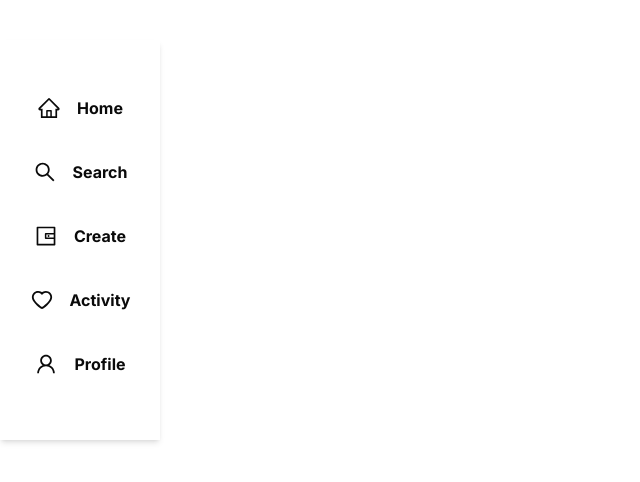
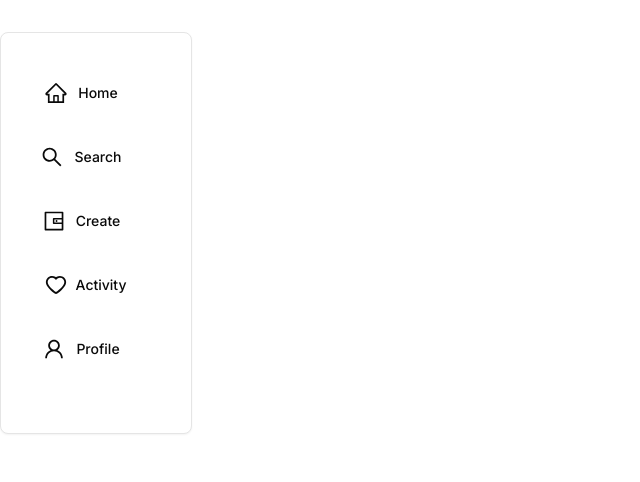
Before and after one commit to rolikaagarwal/Threads, a Next.js app: page / in a window 1280 px wide. Shown: the top 482 px of the page, without its empty margins (0-640 px from the left). Built offline with nearby package versions, Linux system fonts and the light colour scheme.

Commit message:
button added

```diff
--- a/components/Header/Sidebar.tsx
+++ b/components/Header/Sidebar.tsx
@@ -5,33 +5,55 @@
   AiOutlineSearch,
   AiOutlineWallet,
 } from "react-icons/ai";
+import { Button, buttonVariants } from "@/components/ui/button";
+import { Card } from "../ui/card";
 const Sidebar: React.FC = () => {
   return (
     <>
-      <div className="flex mt-10 ">
-        <ul className="flex items-center flex-col w-40  py-10 shadow-md shadow-black-light">
-          <li className="flex rounded-lg py-4 px-6 mb-2 font-bold align-middle cursor-pointer hover:text-gray-500 hover:bg-slate-100 ">
-            <AiOutlineHome className="mr-4 w-6 h-6" />
-            Home
+      <Card className="flex mt-8 w-48 ">
+        <ul className="flex items-center flex-col w-40 py-10">
+          <li className="flex mb-6">
+            <Button variant="ghost">
+              <div className="flex items-center">
+                <AiOutlineHome className="w-6 h-6 mr-2.5" />
+                <span >Home</span>
+              </div>
+            </Button>
           </li>
-          <li className="flex rounded-lg py-4 px-6 mb-2 font-bold align-middle cursor-pointer hover:text-gray-500 hover:bg-slate-100 ">
-            <AiOutlineSearch className="mr-4 w-6 h-6" />
-            Search
+          <li className="flex mb-6">
+            <Button variant="ghost">
+              <div className="flex items-center">
+                <AiOutlineSearch className="w-6 h-6 mr-2.5" />
+                <span >Search</span>
+              </div>
+            </Button>
           </li>
-          <li className="flex rounded-lg py-4 px-6 mb-2 font-bold align-middle cursor-pointer hover:text-gray-500 hover:bg-slate-100 ">
-            <AiOutlineWallet className="mr-4 w-6 h-6" />
-            Create
+          <li className="flex mb-6">
+            <Button variant="ghost">
+              <div className="flex items-center">
+                <AiOutlineWallet className="w-6 h-6 mr-2.5" />
+                <span>Create</span>
+              </div>
+            </Button>
           </li>
-          <li className="flex rounded-lg py-4 px-6 mb-2 font-bold align-middle cursor-pointer hover:text-gray-500 hover:bg-slate-100 ">
-            <AiOutlineHeart className="mr-4 w-6 h-6" />
-            Activity
+          <li className="flex mb-6">
+            <Button variant="ghost">
+              <div className="flex items-center">
+                <AiOutlineHeart className="w-6 h-6 ml-2 mr-2" />
+                <span >Activity</span>
+              </div>
+            </Button>
           </li>
-          <li className="flex rounded-lg py-4 px-6 mb-2 font-bold align-middle cursor-pointer hover:text-gray-500 hover:bg-slate-100 ">
-            <AiOutlineUser className="mr-4 w-6 h-6" />
-            Profile
+          <li className="flex mb-6">
+            <Button variant="ghost">
+              <div className="flex items-center ">
+                <AiOutlineUser className="w-6 h-6 mr-2.5" />
+                <span>Profile</span>
+              </div>
+            </Button>
           </li>
         </ul>
-      </div>
+      </Card>
     </>
   );
 };
--- /dev/null
+++ b/components/ui/button.tsx
@@ -0,0 +1,56 @@
+import * as React from "react"
+import { Slot } from "@radix-ui/react-slot"
+import { cva, type VariantProps } from "class-variance-authority"
+
+import { cn } from "@/lib/utils"
+
+const buttonVariants = cva(
+  "inline-flex items-center justify-center rounded-md text-sm font-medium ring-offset-background transition-colors focus-visible:outline-none focus-visible:ring-2 focus-visible:ring-ring focus-visible:ring-offset-2 disabled:pointer-events-none disabled:opacity-50",
+  {
+    variants: {
+      variant: {
+        default: "bg-primary text-primary-foreground hover:bg-primary/90",
+        destructive:
+          "bg-destructive text-destructive-foreground hover:bg-destructive/90",
+        outline:
+          "border border-input bg-background hover:bg-accent hover:text-accent-foreground",
+        secondary:
+          "bg-secondary text-secondary-foreground hover:bg-secondary/80",
+        ghost: "hover:bg-accent hover:text-accent-foreground",
+        link: "text-primary underline-offset-4 hover:underline",
+      },
+      size: {
+        default: "h-10 px-4 py-2",
+        sm: "h-9 rounded-md px-3",
+        lg: "h-11 rounded-md px-8",
+        icon: "h-10 w-10",
+      },
+    },
+    defaultVariants: {
+      variant: "default",
+      size: "default",
+    },
+  }
+)
+
+export interface ButtonProps
+  extends React.ButtonHTMLAttributes<HTMLButtonElement>,
+    VariantProps<typeof buttonVariants> {
+  asChild?: boolean
+}
+
+const Button = React.forwardRef<HTMLButtonElement, ButtonProps>(
+  ({ className, variant, size, asChild = false, ...props }, ref) => {
+    const Comp = asChild ? Slot : "button"
+    return (
+      <Comp
+        className={cn(buttonVariants({ variant, size, className }))}
+        ref={ref}
+        {...props}
+      />
+    )
+  }
+)
+Button.displayName = "Button"
+
+export { Button, buttonVariants }
--- a/package.json
+++ b/package.json
@@ -9,6 +9,7 @@
     "lint": "next lint"
   },
   "dependencies": {
+    "@radix-ui/react-slot": "^1.0.2",
     "@types/node": "20.4.1",
     "@types/react": "18.2.14",
     "@types/react-dom": "18.2.6",
```
Also changed, not shown: 1 other file (tests, documents, lock files or other folders).
